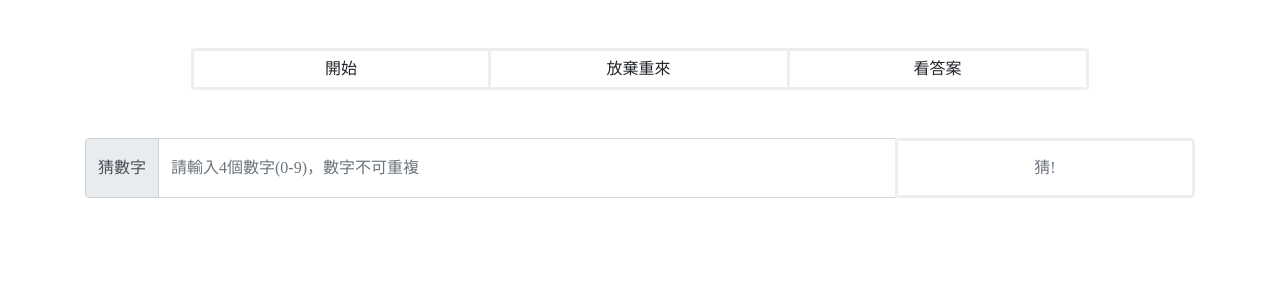
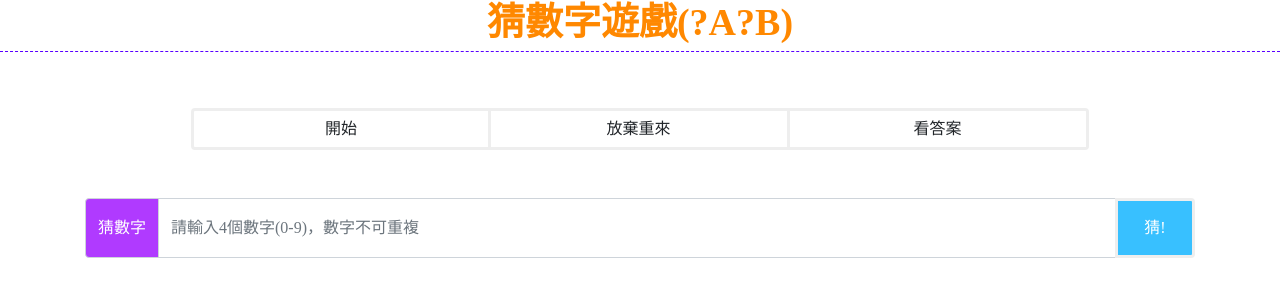
Before and after one commit to chuang630cm40630/test, a plain HTML site: page Project/Project7/index.html in a window 1280 px wide. Drawn offline with nearby package versions, Linux system fonts and the light colour scheme.

Commit message:
加title

```diff
--- a/Project/Project7/assets/css/Style.scss
+++ b/Project/Project7/assets/css/Style.scss
@@ -19,13 +19,25 @@
     }
 }
 
-// .input-group .input-group-text {
-//     background-color: #3aff9c;
-//     color: white;
-// }
+.input-group .input-group-text {
+    background-color: #b03aff;
+    color: white;
+}
 
-// .input-group .btn-guess {
-//     width: 80px;
-//     background-color: #ff6638;
-//     color: white;
-// }
+.input-group .btn-guess {
+    width: 80px;
+    background-color: #38c0ff;
+    color: white;
+}
+
+h2 {
+    font-size: 38px;
+    text-align: center;
+    font-weight: bold;
+    //text-decoration: underline;
+    text-decoration: none;
+    border-bottom: 1px rgb(89, 0, 255) dashed;
+    padding-bottom: 5px;
+    color: rgb(255, 136, 0);
+
+}
--- a/Project/Project7/index.html
+++ b/Project/Project7/index.html
@@ -14,7 +14,7 @@
 </head>
 
 <body>
-
+<h2>猜數字遊戲(?A?B)</h2>
     <div class="container">
         <div class="row">
             <div class="col-12 col-md-12 text-center pt-5">
```
Also changed, not shown: Project/Project7/assets/css/Style.css, 1 other file.
